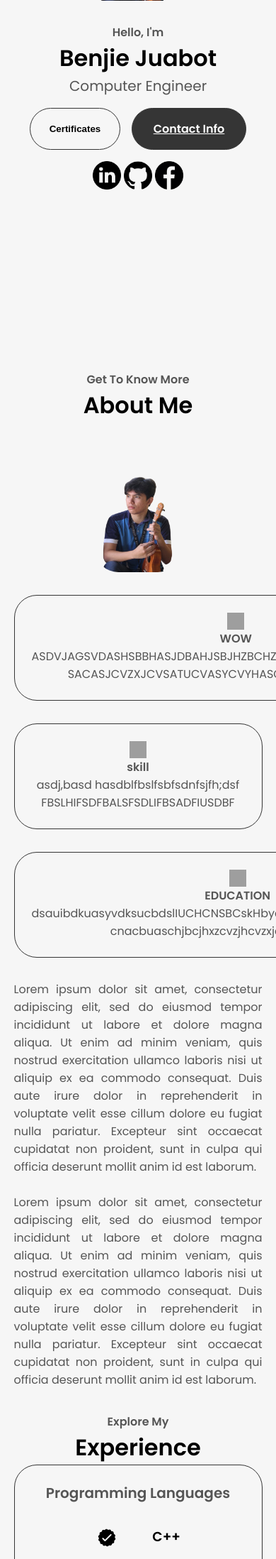
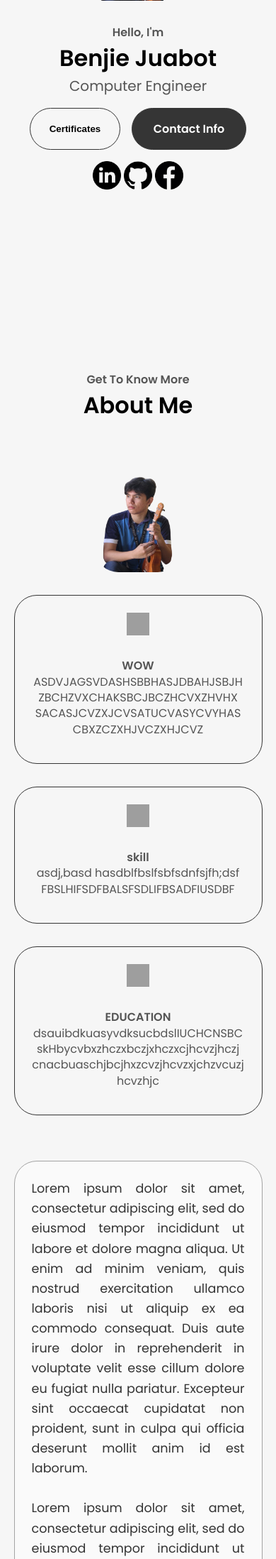
Before and after one commit to Marjdcxl/Portfolio, a PHP site: page / in a window 390 px wide; the page is wider, and only the part inside the window is pictured. Shown: the part 381-2577 px from the top of that part at 71% size. Run offline with PHP 8.4, Linux system fonts and the light colour scheme; data comes from the database, SQL or seed files in the repository; grey boxes are pictures that could not be loaded.

Commit message:
Update style.css

```diff
--- a/style.css
+++ b/style.css
@@ -189,7 +189,6 @@ nav {
 
 section {
   padding-top: 4vh;
-  height: 96vh;
   margin: 0 10rem;
   box-sizing: border-box;
   min-height: fit-content;
@@ -271,6 +270,7 @@ section {
 .btn-color-1,
 .btn-color-2 {
   border: rgb(53, 53, 53) 0.1rem solid;
+  text-decoration: none;
 }
 
 .btn-color-1:hover,
@@ -304,28 +304,102 @@ section {
 
 #about {
   position: relative;
-  height: fit-content
+  height: fit-content;
 }
 
 .about-containers {
   gap: 2rem;
   margin-bottom: 2rem;
   margin-top: 2rem;
+  flex-wrap: wrap;
+  justify-content: center;
+}
+
+/* Grid layout for about details containers */
+.about-details-grid {
+    display: grid;
+    grid-template-columns: repeat(auto-fit, minmax(280px, 1fr));
+    gap: 2rem;
+    width: 100%;
+}
+
+/* Individual details container styling (used for Experience, Education, etc.) */
+.details-container {
+  flex: 1;
+  padding: 1.5rem;
+  border: rgb(53, 53, 53) 0.1rem solid;
+  border-radius: 2rem;
+  box-sizing: border-box;
+  display: flex;
+  flex-direction: column;
+  align-items: center; /* Keep items centered horizontally within the container */
+  justify-content: flex-start;
+  word-wrap: break-word;
+  overflow-wrap: break-word;
+}
+
+/* Style for the text content within each details container to ensure it fits */
+.details-container p {
+    white-space: pre-wrap;
+    word-wrap: break-word;
+    overflow-wrap: break-word;
+    text-align: center; /* Changed to center-align for readability */
+    font-size: 0.95rem;
+    line-height: 1.4;
+    margin-top: 0.5rem;
+    width: 100%;
+    padding: 0 0.5rem;
+}
+
+/* Style for the nested entries within the about details (like "2+ years" & "Frontend Development") */
+.about-detail-entries {
+    width: 100%;
+    display: flex;
+    flex-direction: column;
+    align-items: center; /* Changed to center-align for overall block of entries */
+    margin-top: 1rem;
+}
+
+.about-detail-entries p {
+    text-align: center; /* Ensure nested paragraph text is center-aligned */
+    margin-bottom: 0.75rem;
+    font-size: 1rem;
+    line-height: 1.4;
+    color: rgb(85, 85, 85);
+    padding: 0;
 }
 
 .about-details-container {
   justify-content: center;
   flex-direction: column;
+  display: flex;
+  width: 100%;
 }
 
 .about-details-container .icon {
-    width: 1.5rem; /* Adjust as needed */
-    height: 1.5rem; /* Adjust as needed */
+    width: 2rem;
+    height: 2rem;
+    margin-bottom: 0.5rem;
 }
 
-.about-containers,
-.about-details-container {
-  display: flex;
+/* Specific styling for the main about text container */
+.text-container {
+    padding: 1.5rem;
+    border: rgb(53, 53, 53) 0.1rem solid;
+    border-color: rgb(163, 163, 163);
+    background: rgb(250, 250, 250);
+    border-radius: 2rem;
+    margin-top: 2rem;
+    text-align: justify;
+    line-height: 1.6;
+    word-wrap: break-word;
+    overflow-wrap: break-word;
+    flex-grow: 1;
+}
+
+.main-about-text {
+    font-size: 1.1rem;
+    color: #333;
 }
 
 .about-pic {
@@ -338,14 +412,6 @@ section {
   bottom: 2.5rem;
     width: 3rem;
     height: 3rem;
-}
-
-.details-container {
-  flex: 1;
-  padding: 1.5rem;
-  border: rgb(53, 53, 53) 0.1rem solid;
-  border-radius: 2rem;
-  text-align: center;
 }
 
 .section-container {
```
Also changed, not shown: other parts of style.css (+33 -34 lines).
